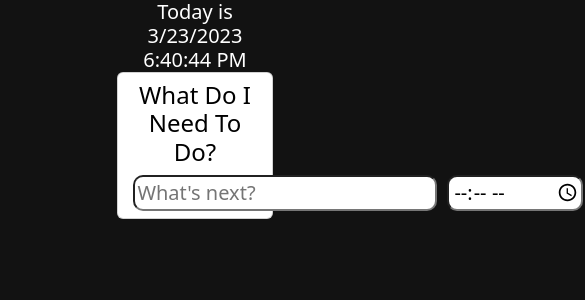
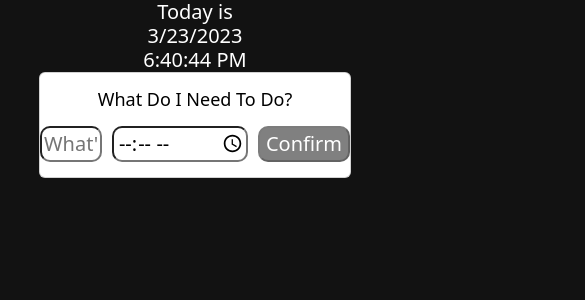
Before and after one commit to eukeo/todolist, a React (Create React App) app: page / in a window 390 px wide. Shown: the top 300 px of the page, 585 px wide, since content can reach past the window. Built offline with nearby package versions, Linux system fonts and the light colour scheme.

Commit message:
media-style-changes

```diff
--- a/src/ListForm/ListForm.css
+++ b/src/ListForm/ListForm.css
@@ -1,3 +1,7 @@
+.formContainer {
+  width: 50%;
+}
+
 .title {
   text-align: center;
   margin: 5%;
@@ -5,7 +9,7 @@
 }
 
 .inputFields {
-  margin-left: 10%;
+  /* margin-left: 10%; */
   display: inline-flex;
   font-size: 20px;
   width: 100%;
@@ -28,3 +32,28 @@
   color: white;
   margin-left: 10px;
 }
+
+@media only screen and (max-width: 980px) {
+  .title {
+    font-size: 18px;
+  }
+}
+
+@media only screen and (max-width: 980px) {
+  .formContainer {
+    width: 80%;
+  }
+}
+
+@media only screen and (max-width: 980px) {
+  .inputFields {
+    width: 100%;
+  }
+}
+
+@media only screen and (max-width: 980px) {
+  .textInput,
+  .timeInput {
+    width: 70%;
+  }
+}
--- a/src/ListForm/ListForm.js
+++ b/src/ListForm/ListForm.js
@@ -6,12 +6,15 @@ const ListForm = (props) => {
   const [enteredText, setEnteredText] = useState("");
   const [enteredTime, setEnteredTime] = useState("");
   const [buttonDisabled, setButtonDisabled] = useState(true);
+  const [buttonColor, setButtonColor] = useState("grey");
 
   useEffect(() => {
     if (enteredText.length <= 2 || enteredTime === "") {
       setButtonDisabled(true);
+      setButtonColor("grey");
     } else {
       setButtonDisabled(false);
+      setButtonColor("rgb(61, 130, 209)");
     }
   }, [enteredText, enteredTime]);
 
@@ -32,10 +35,10 @@ const ListForm = (props) => {
 
   return (
     <Card
+      className="formContainer"
       style={{
         color: "Black",
         backgroundColor: "#FFFFFF",
-        width: "40%",
         display: "block",
         margin: "auto",
       }}
@@ -56,7 +59,13 @@ const ListForm = (props) => {
             value={enteredTime}
             onChange={enteredTimeHandler}
           ></input>
-          <button className="confirmBtn" disabled={buttonDisabled}>
+          <button
+            className="confirmBtn"
+            style={{
+              background: buttonColor,
+            }}
+            disabled={buttonDisabled}
+          >
             Confirm
           </button>
         </div>
--- a/src/TodoList/TodoList.css
+++ b/src/TodoList/TodoList.css
@@ -1,6 +1,16 @@
+.todoList {
+  width: 50%;
+}
+
 .todoItem {
   padding: 1%;
   margin-top: 4px;
   margin-bottom: 4px;
   font-size: 20px;
 }
+
+@media only screen and (max-width: 980px) {
+  .todoList {
+    width: 80%;
+  }
+}
--- a/src/TodoList/TodoList.js
+++ b/src/TodoList/TodoList.js
@@ -7,7 +7,7 @@ const TodoList = (props) => {
   const allTodos = props.todos;
 
   return (
-    <div style={{ width: "40%", display: "block", margin: "auto" }}>
+    <div style={{ display: "block", margin: "auto" }} className="todoList">
       {allTodos.map((todo, index) => (
         <Card
           className="todoItem"
```
